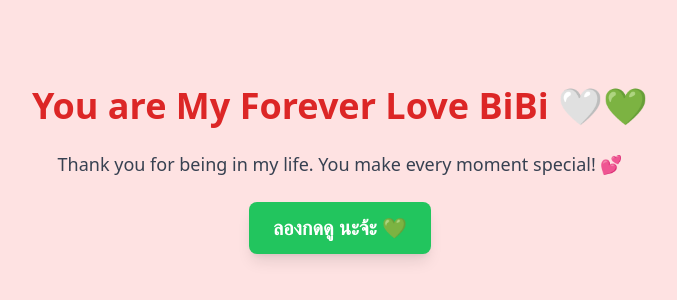
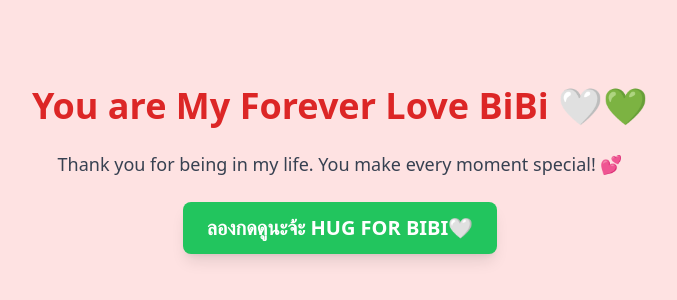
Before and after one commit to Aphiphu1122/valentine, a Next.js app: page / in a window 1280 px wide. Shown: the part 230-530 px from the top of the page, without its empty margins (300-977 px from the left). Built offline with nearby package versions, Linux system fonts and the light colour scheme.

Commit message:
Update page.js

```diff
--- a/src/app/page.js
+++ b/src/app/page.js
@@ -20,7 +20,7 @@ export default function Home() {  // ✅ เปลี่ยนเป็น LoveP
           onClick={() => router.push("/love")}  // ✅ ปุ่มกดไปหน้า love/page.js
           className="px-6 py-3 bg-green-500 text-white text-xl font-semibold rounded-lg shadow-lg hover:bg-green-700 transition"
         >
-          ลองกดดู นะจ้ะ 💚
+          ลองกดดูนะจ้ะ HUG FOR BIBI🤍
         </button>
       </div>
     </div>
```
